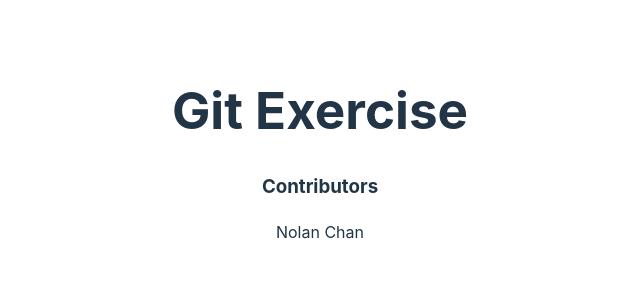
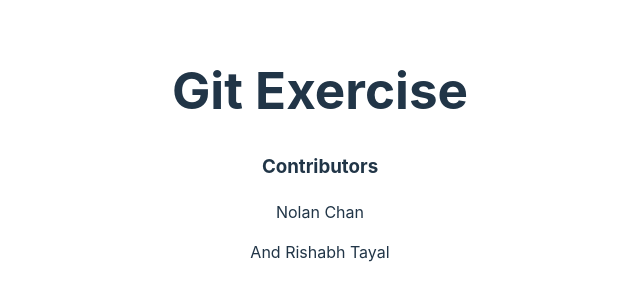
Before and after one commit to NolanChan1/GitExercise, a React (Vite) app: page / in a window 1280 px wide. Shown: the part 246-546 px from the top of the page, without its empty margins (320-960 px from the left). Built offline with nearby package versions, Linux system fonts and the light colour scheme.

Commit message:
added my name{Rishabh Tayal} in App.jsx

```diff
--- a/src/App.jsx
+++ b/src/App.jsx
@@ -6,6 +6,7 @@ function App() {
       <h1>Git Exercise</h1>
       <h3>Contributors</h3>
       <p>Nolan Chan</p>
+      <p>And Rishabh Tayal</p>
     </div>
   );
 }
```
